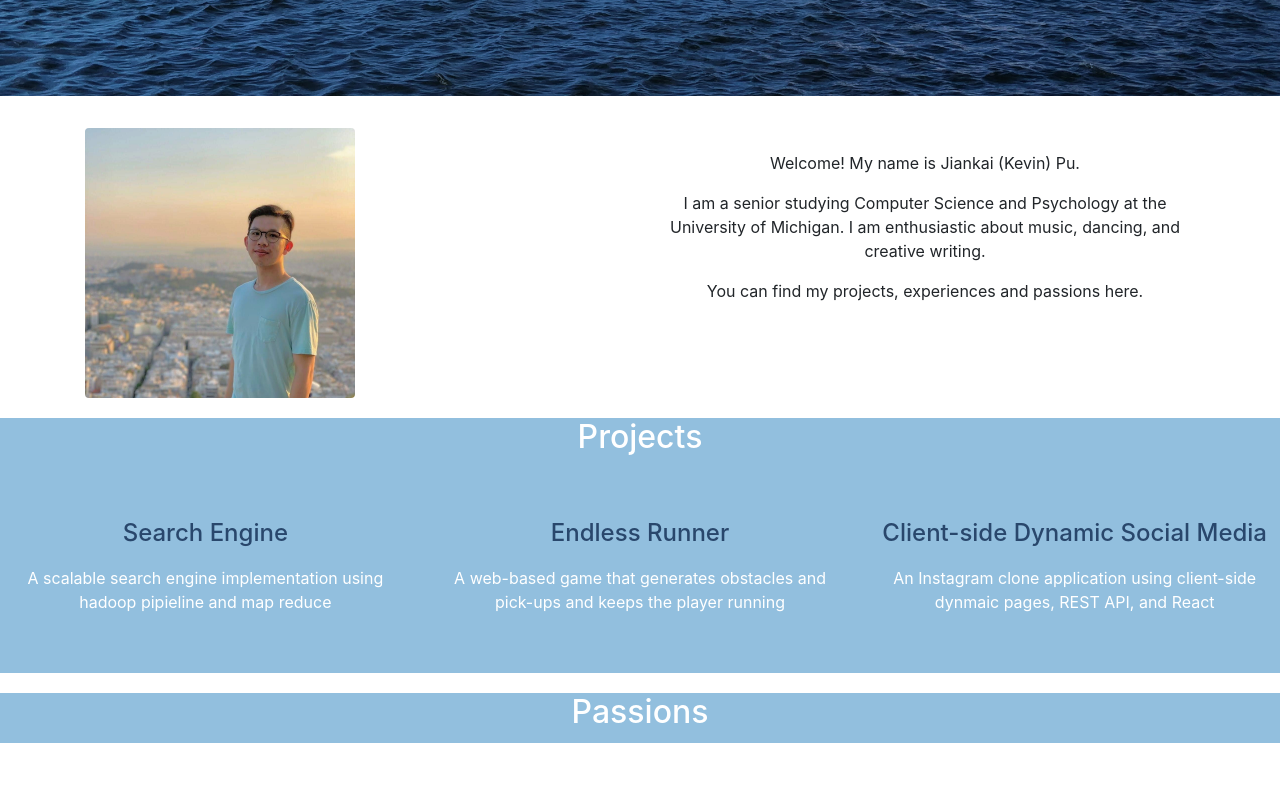
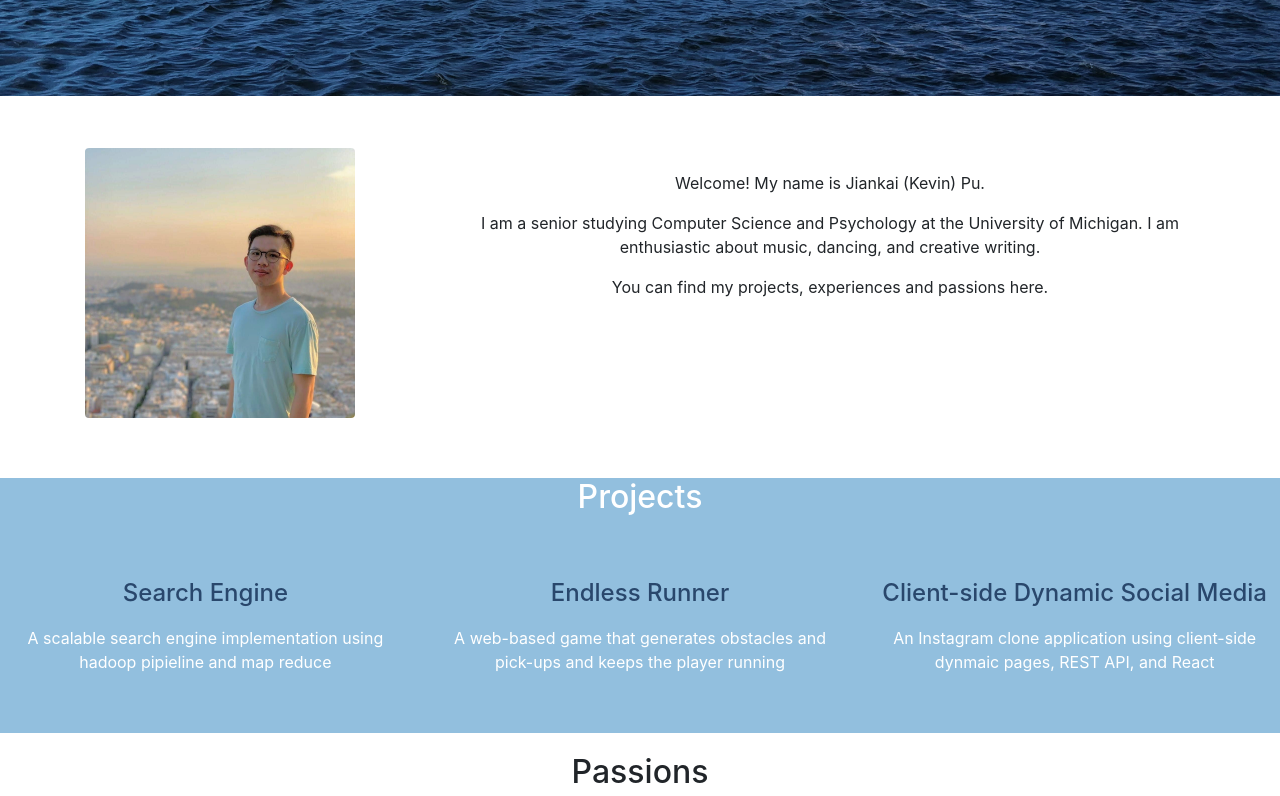
Before and after one commit to kevinpjk/website, a React (Create React App) app: page /#/ in a window 1280 px wide. Shown: the part 360-1156 px from the top of the page. Built offline with nearby package versions, Linux system fonts and the light colour scheme.

Commit message:
profile pic

```diff
--- a/src/Home.js
+++ b/src/Home.js
@@ -14,12 +14,15 @@ const Styles = styled.div `
         padding-top: 20px;
     }
 
+    .intro {
+        padding-top: 20px;
+        padding-bottom: 40px;
+    }
+
     .title {
         place-items: center;
         text-align: center;
         height: 50px;
-        background-color: #92bfde;
-        color: white;
     }
 
     .blueContent {
@@ -43,11 +46,12 @@ export const Home = () => {
     return (
         <Styles>
             <Container>
+                <div className="intro">
                     <Row>
                         <Col>
                             <Image src={profile} alt="Profile" rounded style={{width:270, height:270}}/>
                         </Col>
-                    <Col>
+                        <Col sm={8}>
                             <div className="mainText">
                                 <p>Welcome! My name is Jiankai (Kevin) Pu. </p>
                                 <p>I am a senior studying Computer Science and Psychology at the University of Michigan. I am enthusiastic about music, dancing, and creative writing.</p>
@@ -55,7 +59,7 @@ export const Home = () => {
                             </div>
                         </Col>
                     </Row>
-
+                </div>
             </Container>
 
             <div className="spacing"></div>
```
Lines whose indentation alone changed are shown as unchanged.
